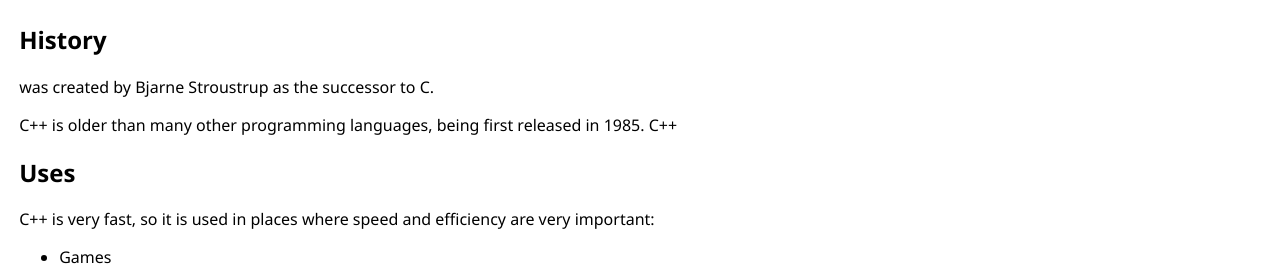
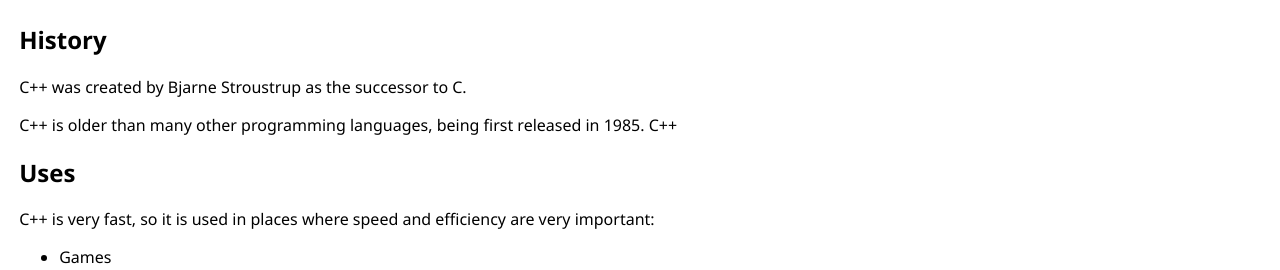
Before and after one commit to learnmonkey/learnmonkey.github.io, a Jekyll site: the page built from programming/cpp/index.html, in a window 1280 px wide. Shown: the part 490-760 px from the top of the page. Built offline with Jekyll 4.4.1, drawn with Linux system fonts in a browser that asks for light colours; nearby versions of some CDN libraries.

Commit message:
fix typo

```diff
--- a/programming/cpp/index.html
+++ b/programming/cpp/index.html
@@ -13,7 +13,8 @@ layout: default
 </section>
 
 <section>
-    <h2>History</h2> was created by Bjarne Stroustrup as the successor to C.</p>
+    <h2>History</h2>
+    <p>C++ was created by Bjarne Stroustrup as the successor to C.</p>
     <p>C++ is older than many other programming languages, being first released in 1985. C++
 </section>
 
```
